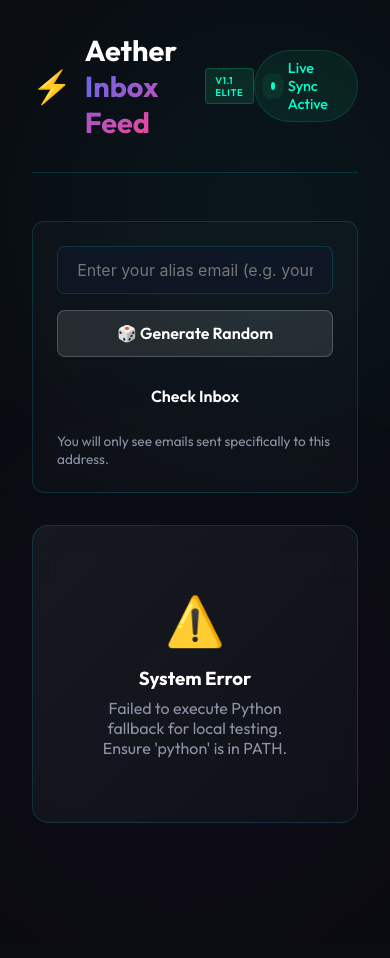
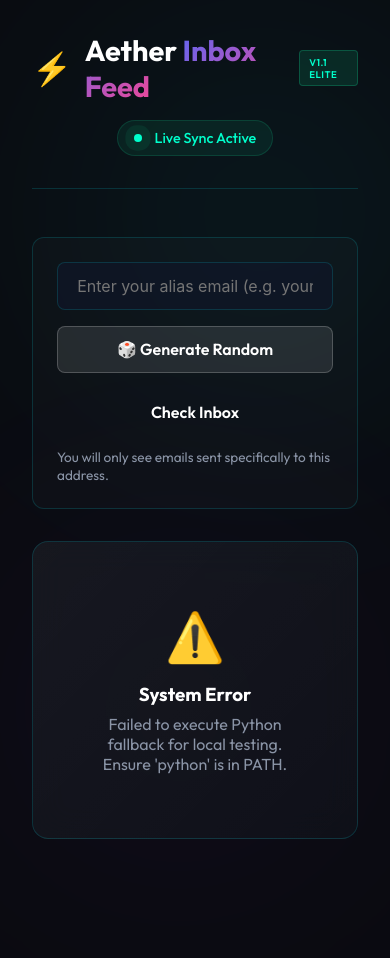
Before and after one commit to somchowdhury30/mail, a PHP site: page / in a window 390 px wide; the page is wider, and only the part inside the window is pictured. Before the commit the page ends 823 px from the top of that part, so only its background shows below. Run offline with PHP 8.4, Linux system fonts and the light colour scheme.

Commit message:
style: improve mobile header layout and hide extra text

```diff
--- a/assets/css/style.css
+++ b/assets/css/style.css
@@ -271,6 +271,13 @@ body {
 }
 
 @media (max-width: 768px) {
+    .header {
+        flex-direction: column;
+        gap: 1rem;
+    }
+    .hide-on-mobile {
+        display: none !important;
+    }
     .inbox-grid {
         grid-template-columns: 1fr;
     }
--- a/assets/js/app.js
+++ b/assets/js/app.js
@@ -25,7 +25,7 @@ document.addEventListener('DOMContentLoaded', () => {
 
                 // Update time display nicely
                 const time = new Date().toLocaleTimeString([], { hour: '2-digit', minute: '2-digit', second:'2-digit' });
-                lastUpdatedEl.innerHTML = `Live Sync Active <span style="opacity:0.5; margin-left:8px">Last check: ${time}</span>`;
+                lastUpdatedEl.innerHTML = `Live Sync Active <span class="hide-on-mobile" style="opacity:0.5; margin-left:8px">Last check: ${time}</span>`;
             } else {
                 showError(result.error);
             }
```
